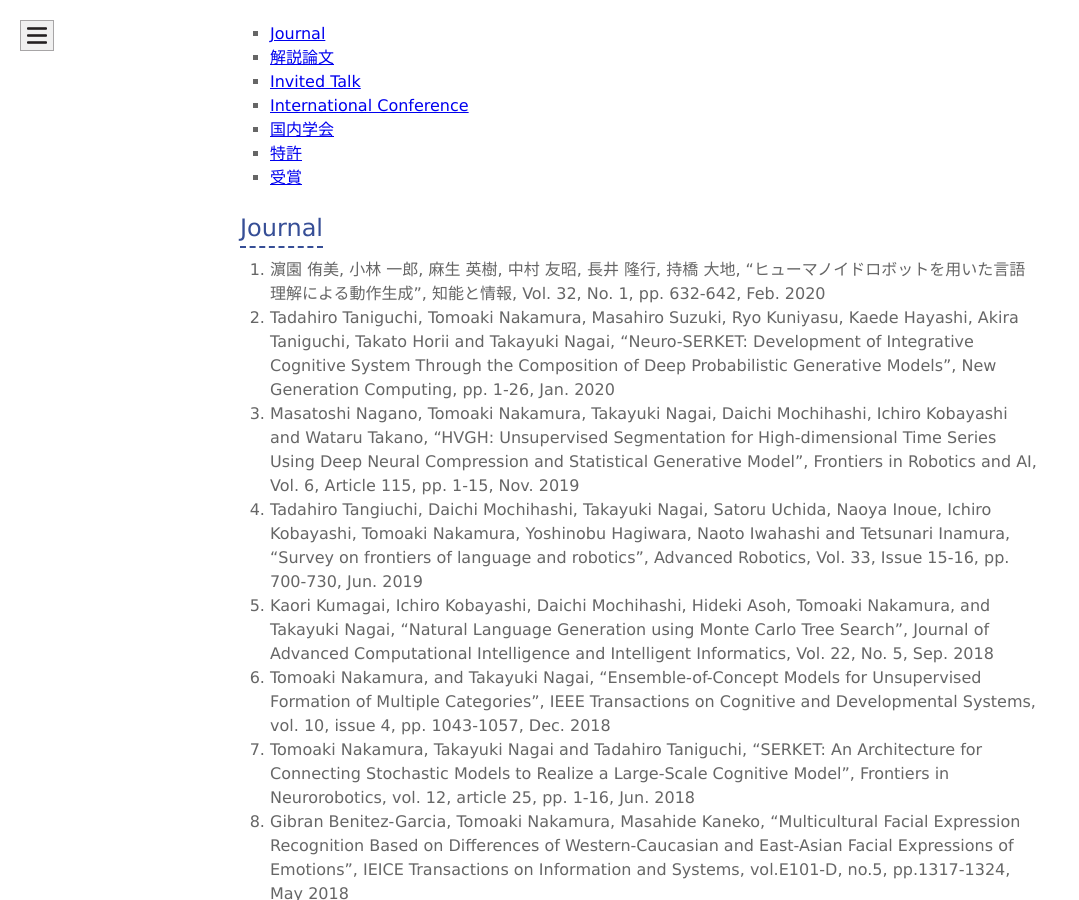
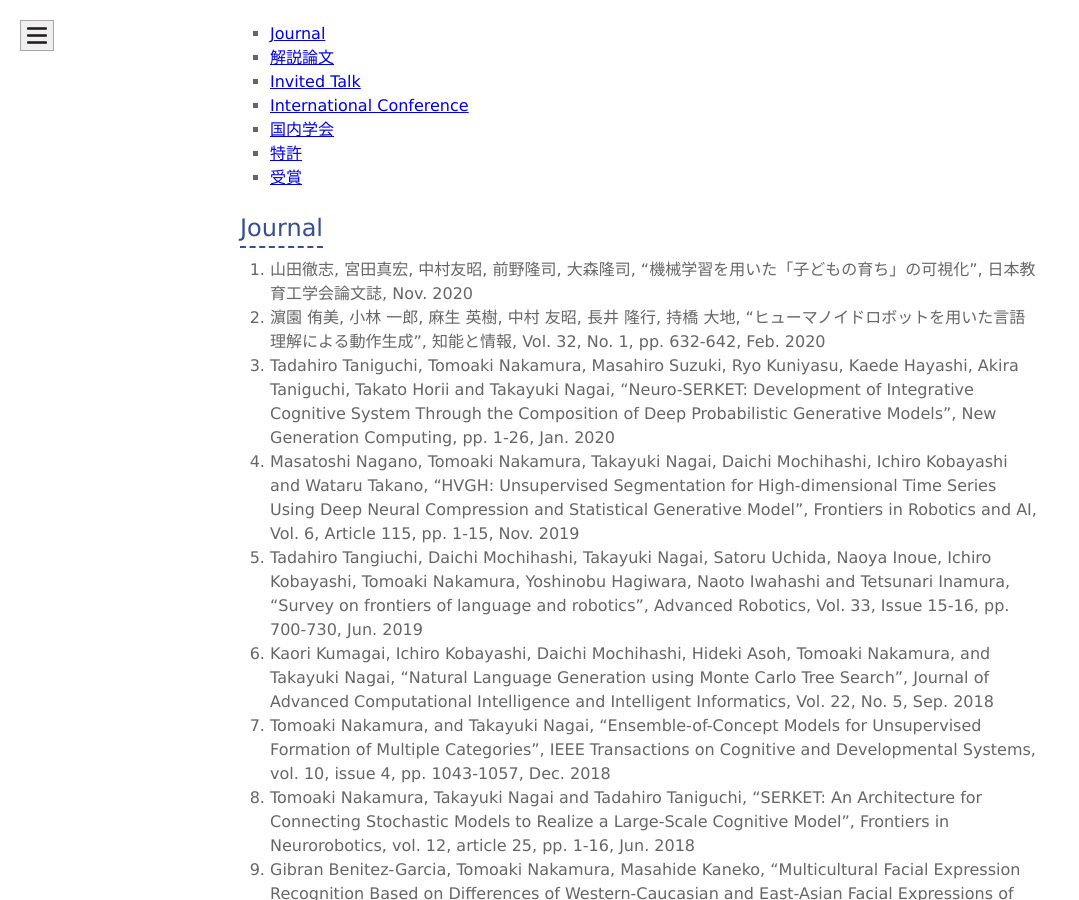
Before and after one commit to naka-lab/naka-lab.github.io, a Jekyll site: the page built from subpages/pub.md, in a window 1280 px wide and 900 px high, scrolled down 623 px. Shown: the whole window, without its empty margins (0-1079 px from the left). Built offline with Jekyll 4.4.1, drawn with Linux system fonts in a browser that asks for light colours.

Commit message:
Update pub.md

```diff
--- a/subpages/pub.md
+++ b/subpages/pub.md
@@ -15,6 +15,7 @@ layout: default
 
 
 ## Journal
+1. 山田徹志, 宮田真宏, 中村友昭, 前野隆司, 大森隆司, "機械学習を用いた「子どもの育ち」の可視化", 日本教育工学会論文誌, Nov. 2020
 1. 濵園 侑美, 小林 一郎, 麻生 英樹, 中村 友昭, 長井 隆行, 持橋 大地, "ヒューマノイドロボットを用いた言語理解による動作生成", 知能と情報, Vol. 32, No. 1, pp. 632-642, Feb. 2020
 1. Tadahiro Taniguchi, Tomoaki Nakamura, Masahiro Suzuki, Ryo Kuniyasu, Kaede Hayashi, Akira Taniguchi, Takato Horii and Takayuki Nagai, "Neuro-SERKET: Development of Integrative Cognitive System Through the Composition of Deep Probabilistic Generative Models", New Generation Computing, pp. 1-26, Jan. 2020
 1. Masatoshi Nagano, Tomoaki Nakamura, Takayuki Nagai, Daichi Mochihashi, Ichiro Kobayashi and Wataru Takano, "HVGH: Unsupervised Segmentation for High-dimensional Time Series Using Deep Neural Compression and Statistical Generative Model", Frontiers in Robotics and AI, Vol. 6, Article 115, pp. 1-15, Nov. 2019
```
